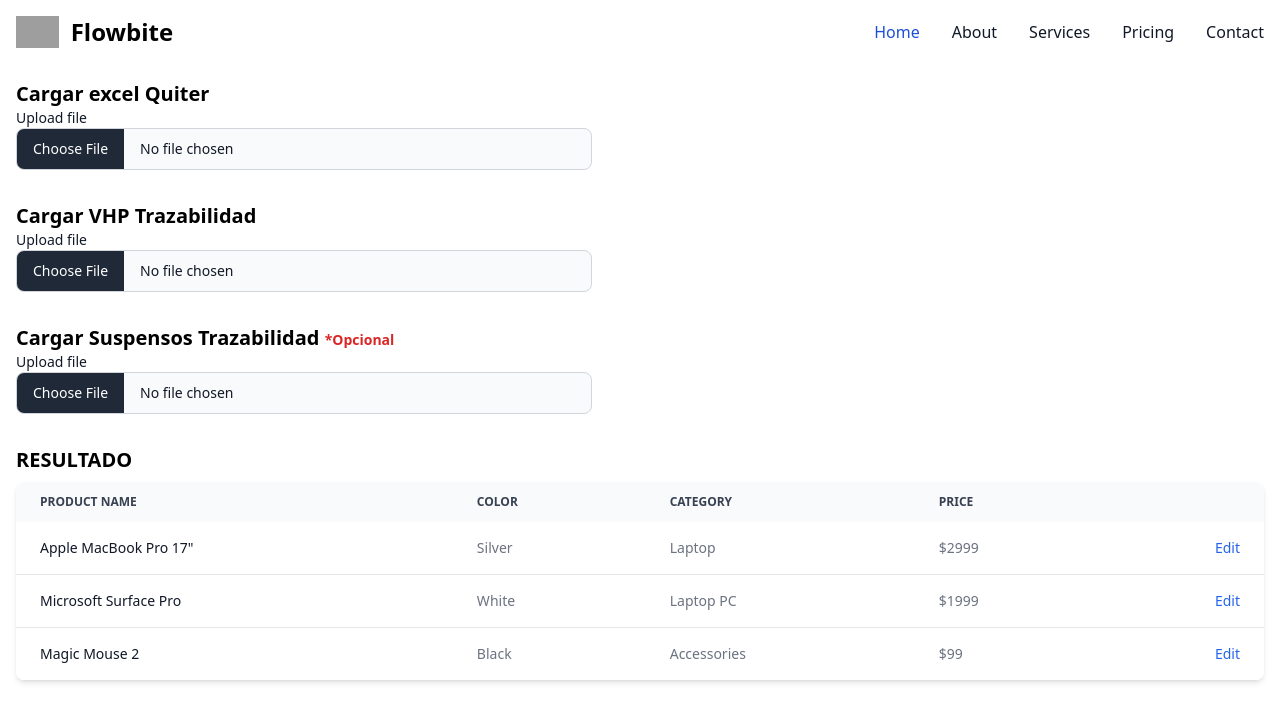
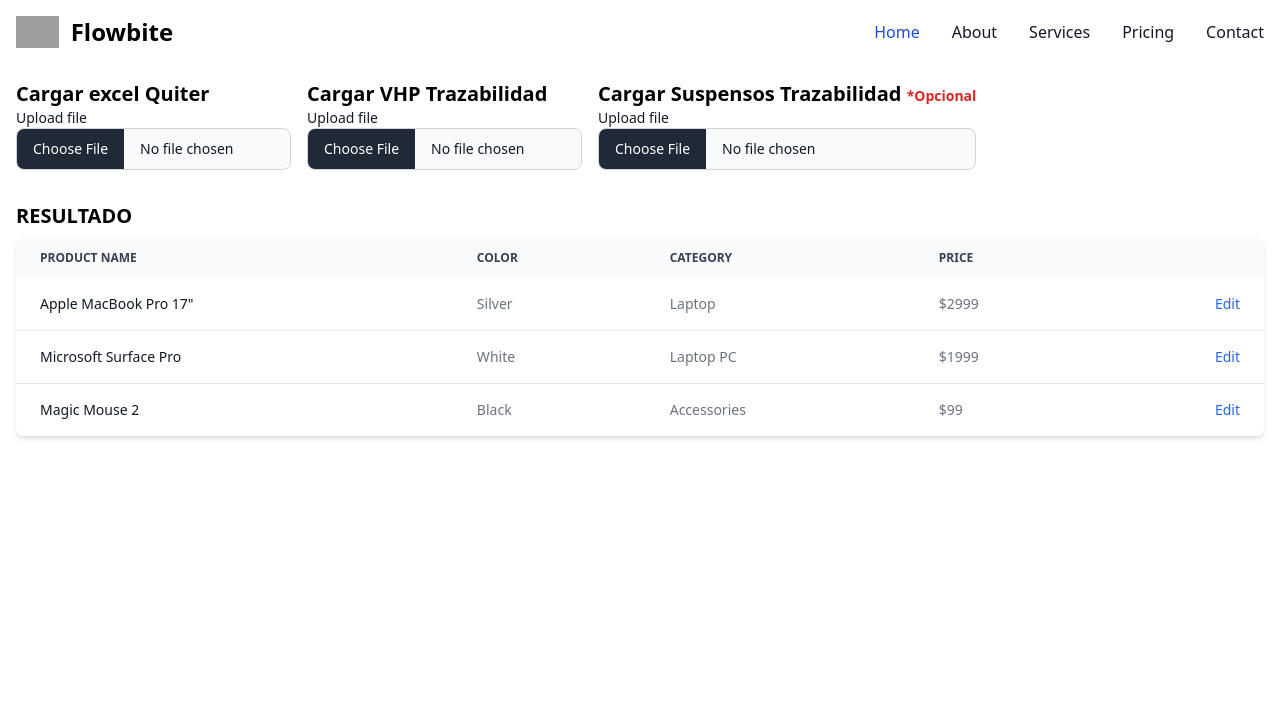
Before and after one commit to peltor/piezas_muertas, an Angular app: page / in a window 1280 px wide. Shown: the top 722 px of the page. Built offline with nearby package versions, Linux system fonts and the light colour scheme; grey boxes are pictures that could not be loaded.

Commit message:
estilando inputs file

```diff
--- a/src/app/components/main/main.component.html
+++ b/src/app/components/main/main.component.html
@@ -1,4 +1,4 @@
-<section class="max-w-screen-xl items-center">
+<section class="max-w-screen-xl flex flex-wrap gap-4 items-center">
   <div class="max-w-xl">
     <h2 class="font-bold text-xl">Cargar excel Quiter</h2>
     <label class="block text-sm font-medium text-gray-900 dark:text-white" for="file_quiter">Upload file</label>
@@ -6,14 +6,14 @@
       class="block w-full text-sm text-gray-900 border border-gray-300 rounded-lg cursor-pointer bg-gray-50 dark:text-gray-400 focus:outline-none dark:bg-gray-700 dark:border-gray-600 dark:placeholder-gray-400"
       id="file_quiter" type="file">
   </div>
-  <div class="max-w-xl mt-8">
+  <div class="max-w-xl">
     <h2 class="font-bold text-xl">Cargar VHP Trazabilidad</h2>
     <label class="block text-sm font-medium text-gray-900 dark:text-white" for="file_vhp_trazab">Upload file</label>
     <input
       class="block w-full text-sm text-gray-900 border border-gray-300 rounded-lg cursor-pointer bg-gray-50 dark:text-gray-400 focus:outline-none dark:bg-gray-700 dark:border-gray-600 dark:placeholder-gray-400"
       id="file_vhp_trazab" type="file">
   </div>
-  <div class="max-w-xl mt-8">
+  <div class="max-w-xl">
     <h2 class="font-bold text-xl">Cargar Suspensos Trazabilidad <span class="text-red-600 text-sm">*Opcional</span></h2>
     <label class="block text-sm font-medium text-gray-900 dark:text-white" for="file_suspensos_trazab">Upload file</label>
     <input
```
